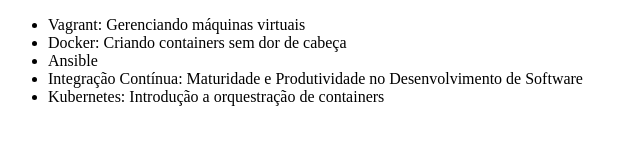
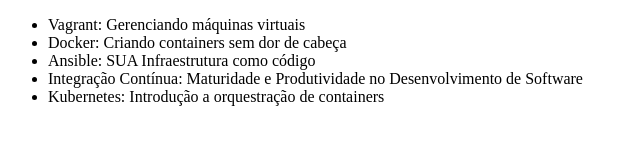
Before and after one commit to AlineWebjump/alura-git, a plain HTML site: page index.html in a window 1280 px wide. Shown: the whole page, without its empty margins (0-640 px from the left). Drawn offline with Linux system fonts and the light colour scheme.

Commit message:
Alterando o nome do curso de Ansible

```diff
--- a/index.html
+++ b/index.html
@@ -8,7 +8,7 @@
     <ul>
         <li>Vagrant: Gerenciando máquinas virtuais</li>
         <li>Docker: Criando containers sem dor de cabeça</li>
-        <li>Ansible</li>
+        <li>Ansible: SUA Infraestrutura como código</li>
         <li>Integração Contínua: Maturidade e Produtividade no Desenvolvimento de Software</li>
         <li>Kubernetes: Introdução a orquestração de containers</li>
 
```
